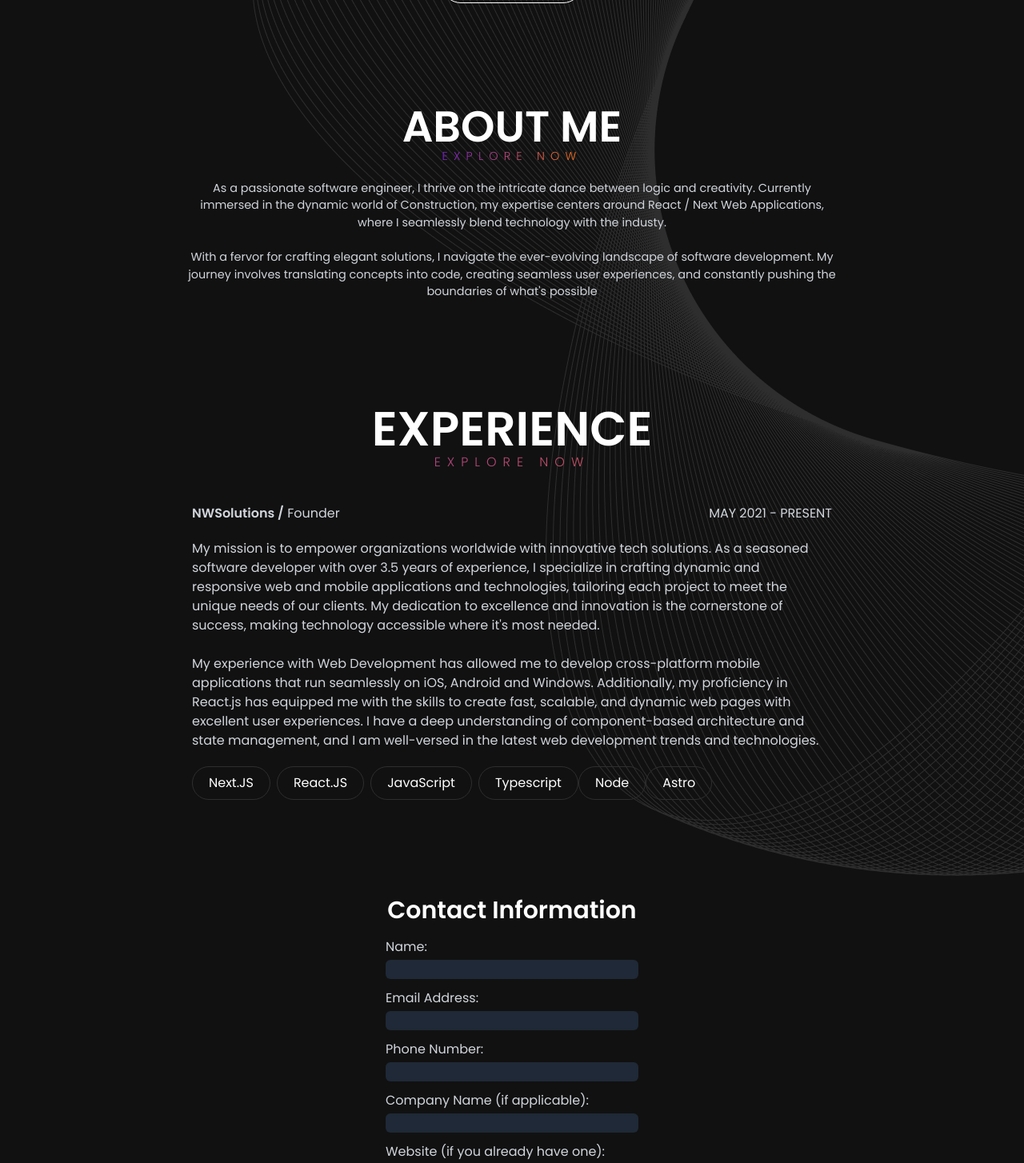
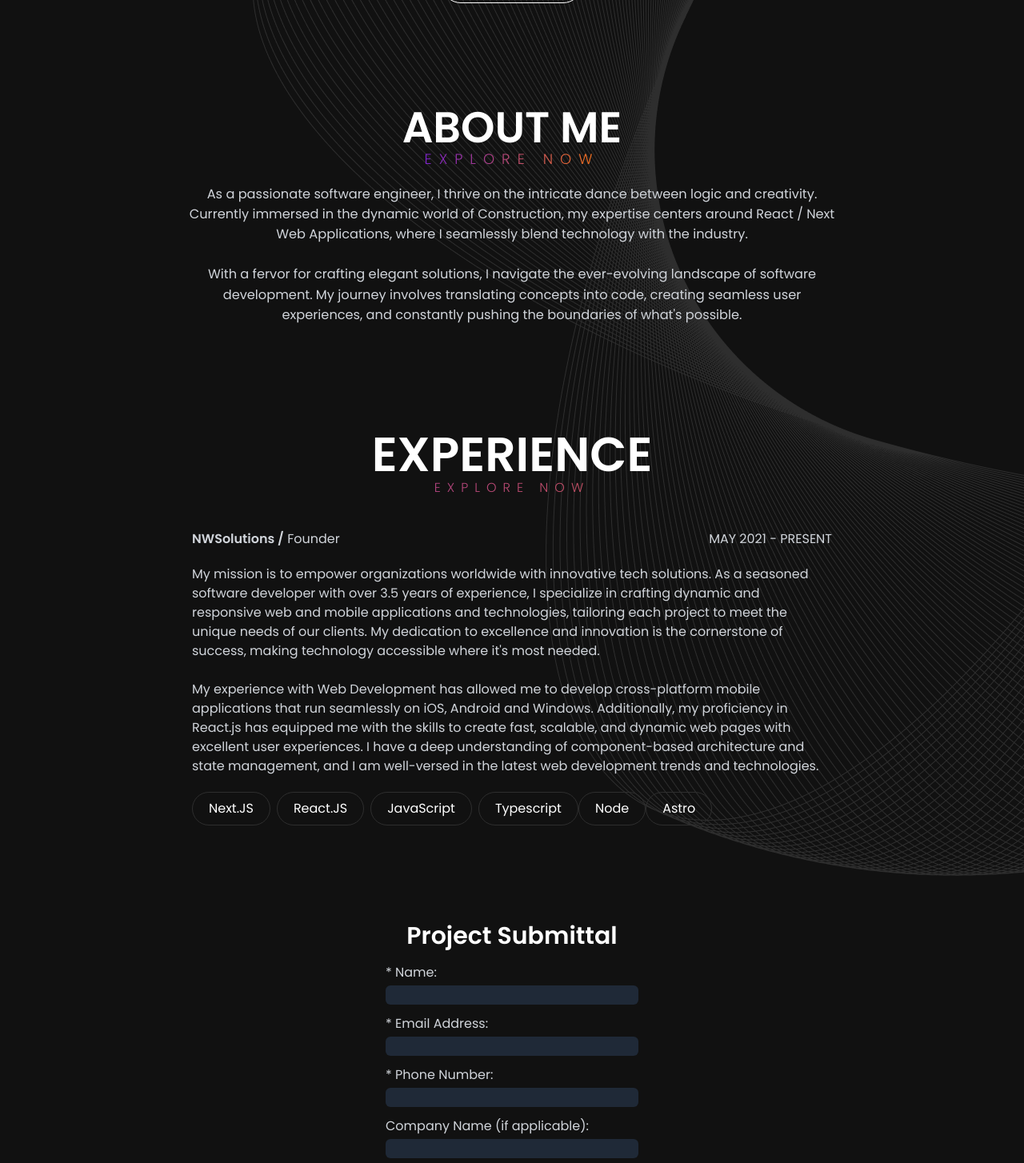
Before and after one commit to NateWalchenbach/nwsolutions, a Next.js app: page / in a window 1280 px wide. Shown: the part 880-2334 px from the top of the page at 80% size. Built offline with nearby package versions, Linux system fonts and the light colour scheme.

Commit message:
feat(update): Added a fully functioning form; bug(fix): fixed flexbox for banner component

```diff
--- a/components/About.tsx
+++ b/components/About.tsx
@@ -4,25 +4,27 @@ const About: React.FC<{}> = () => {
   return (
     <section
       id="about"
-      className="flex flex-col items-center justify-center h-full relative overflow-hidden pt-[35px] "
-      style={{ transform: "scale(0.9" }}
+      className="flex flex-col items-center justify-center h-full relative overflow-hidden pt-8 sm:pt-[35px]"
+      style={{ transform: "scale(0.9)" }}
     >
-      <div className="flex flex-col  justify-around flex-wrap items-center   max-w-[900px]">
-        <h1 className="text-white font-semibold text-6xl">ABOUT ME</h1>
-        <p className=" tracking-[0.5em] text-transparent font-light pb-5  bg-clip-text bg-gradient-to-r from-purple-700 to-orange-500  text-1xl">
+      <div className="flex flex-col justify-around flex-wrap items-center px-4 sm:px-0 max-w-[900px]">
+        <h1 className="text-white font-semibold text-4xl sm:text-5xl md:text-6xl">
+          ABOUT ME
+        </h1>
+        <p className="tracking-[0.3em] sm:tracking-[0.5em] text-transparent font-light pb-5 bg-clip-text bg-gradient-to-r from-purple-700 to-orange-500 text-lg sm:text-xl">
           EXPLORE NOW
         </p>
-        <p className="text-gray-300 text-center ">
+        <p className="text-gray-300 text-center text-sm sm:text-base md:text-lg">
           As a passionate software engineer, I thrive on the intricate dance
           between logic and creativity. Currently immersed in the dynamic world
           of Construction, my expertise centers around React / Next Web
-          Applications, where I seamlessly blend technology with the industy.
+          Applications, where I seamlessly blend technology with the industry.
           <br />
           <br />
           With a fervor for crafting elegant solutions, I navigate the
           ever-evolving landscape of software development. My journey involves
           translating concepts into code, creating seamless user experiences,
-          and constantly pushing the boundaries of what&#39;s possible
+          and constantly pushing the boundaries of what's possible.
         </p>
       </div>
     </section>
--- a/components/Banner.tsx
+++ b/components/Banner.tsx
@@ -108,7 +108,7 @@ const Banner: React.FC<{}> = () => {
       "Independent Developer",
       "Contract Developer",
     ],
-    3000
+    1000
   );
 
   return (
@@ -124,7 +124,7 @@ const Banner: React.FC<{}> = () => {
           />
         </div>
 
-        <div className="flex flex-col gap-6 mt-6 cursor-pointer animate-bounce tracking-tighter text-7xl font-semibold text-white max-w-[600px] w-auto h-auto">
+        <div className="flex flex-col gap-4 sm:gap-6 mt-4 sm:mt-6 cursor-pointer animate-bounce tracking-tighter text-4xl sm:text-6xl md:text-7xl font-semibold text-white max-w-full sm:max-w-[600px] w-auto h-auto">
           Nate Walchenbach
         </div>
         <p className="text-2xl font-medium tracking-tighter text-gray-300 max-w-[600px]">
@@ -133,7 +133,7 @@ const Banner: React.FC<{}> = () => {
             {rotatingText}
           </span>
         </p>
-        <p className="text-md text-gray-200 my-5 max-w-[600px]">
+        <p className="text-base sm:text-md text-gray-200 my-3 sm:my-5 mx-4 sm:mx-0 max-w-full sm:max-w-[600px]">
           As a fervent Software Developer specializing in Web Applications and
           connecting new technologies, I am committed to propelling industries
           forward by leveraging innovative technologies and development
@@ -141,6 +141,7 @@ const Banner: React.FC<{}> = () => {
           technologies to create transformative solutions that elevate industry
           standards and drive progress.
         </p>
+
         <div className="text-md flex justify-center">
           <button
             onClick={() => window.open("mailto:nate@nwsolutions.io")}
--- a/components/ProjectInquiryForm.tsx
+++ b/components/ProjectInquiryForm.tsx
@@ -1,8 +1,9 @@
 "use client";
-
-import React, { useState } from "react";
+import React, { useState, useRef } from "react";
+import { sendForm } from "@emailjs/browser";
 
 function ProjectInquiryForm() {
+  const form: any = useRef();
   const [formData, setFormData] = useState({
     name: "",
     email: "",
@@ -34,50 +35,67 @@ function ProjectInquiryForm() {
 
   const handleSubmit = (e: any) => {
     e.preventDefault();
-    console.log(formData);
-    // Ideally, here you would send the data to a server or some other form handling service
+
+    sendForm(
+      "service_sw3cp2d",
+      "template_ix6s99a",
+      form.current,
+      "t6TeNeADJegHTc6gK"
+    ).then(
+      () => {
+        alert("Your message has been sent successfully!");
+      },
+      (error) => {
+        console.error("FAILED...", error.text);
+        alert("Failed to send the message, please try again.");
+      }
+    );
   };
 
   return (
     <form
+      ref={form}
       onSubmit={handleSubmit}
       className="space-y-4 max-w-4xl mx-auto p-5"
       style={{ zIndex: 2 }}
     >
       <h2 className="text-white font-semibold text-3xl text-center pt-5">
-        Contact Information
+        Project Submittal
       </h2>
       <div className="flex flex-col space-y-3">
         <label className="block text-gray-300">
-          Name:
+          * Name:
           <input
             type="text"
             name="name"
             value={formData.name}
             onChange={handleChange}
             className="mt-1 block w-full rounded-md bg-gray-800 border-transparent focus:border-purple-500 focus:ring-0 text-white"
+            required
           />
         </label>
 
         <label className="block text-gray-300">
-          Email Address:
+          * Email Address:
           <input
             type="email"
             name="email"
             value={formData.email}
             onChange={handleChange}
             className="mt-1 block w-full rounded-md bg-gray-800 border-transparent focus:border-purple-500 focus:ring-0 text-white"
+            required
           />
         </label>
 
         <label className="block text-gray-300">
-          Phone Number:
+          * Phone Number:
           <input
             type="text"
             name="phoneNumber"
             value={formData.phoneNumber}
             onChange={handleChange}
             className="mt-1 block w-full rounded-md bg-gray-800 border-transparent focus:border-purple-500 focus:ring-0 text-white"
+            required
           />
         </label>
 
@@ -167,18 +185,7 @@ function ProjectInquiryForm() {
         </label>
 
         <label className="block text-gray-300">
-          Color Schemes:
-          <input
-            type="text"
-            name="colorSchemes"
-            value={formData.colorSchemes}
-            onChange={handleChange}
-            className="mt-1 block w-full rounded-md bg-gray-800 border-transparent focus:border-purple-500 focus:ring-0 text-white"
-          />
-        </label>
-
-        <label className="block text-gray-300">
-          Website Examples:
+          Website Examples (if any):
           <input
             type="text"
             name="websiteExamples"
@@ -200,20 +207,6 @@ function ProjectInquiryForm() {
             <option value="all">Providing all content</option>
             <option value="partial">Need assistance with content</option>
             <option value="none">No content available</option>
-          </select>
-        </label>
-
-        <label className="block text-gray-300">
-          Logo and Branding:
-          <select
-            name="logoAndBranding"
-            value={formData.logoAndBranding}
-            onChange={handleChange}
-            className="mt-1 block w-full rounded-md bg-gray-800 border-transparent focus:border-purple-500 focus:ring-0 text-white"
-          >
-            <option value="">Please select</option>
-            <option value="yes">Yes</option>
-            <option value="no">No</option>
           </select>
         </label>
 
--- a/package.json
+++ b/package.json
@@ -9,6 +9,7 @@
     "lint": "next lint"
   },
   "dependencies": {
+    "@emailjs/browser": "^4.3.3",
     "next": "^14.1.0",
     "react": "^18",
     "react-dom": "^18",
```
Also changed, not shown: 1 other file (tests, documents, lock files or other folders).
